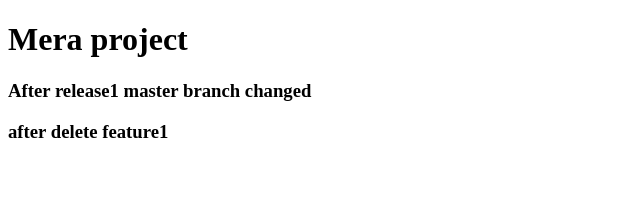
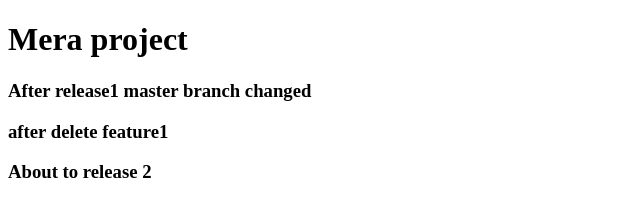
Before and after one commit to mahimagit123/newProjectConvo, a plain HTML site: page index.html in a window 1280 px wide. Shown: the whole page, without its empty margins (0-640 px from the left). Drawn offline with Linux system fonts and the light colour scheme.

Commit message:
again added

```diff
--- a/index.html
+++ b/index.html
@@ -9,5 +9,6 @@
     <h1>Mera project</h1>
     <h3>After release1 master branch changed</h3>
     <h3>after delete feature1</h3>
+    <h3>About to release 2</h3>
 </body>
 </html>
```
